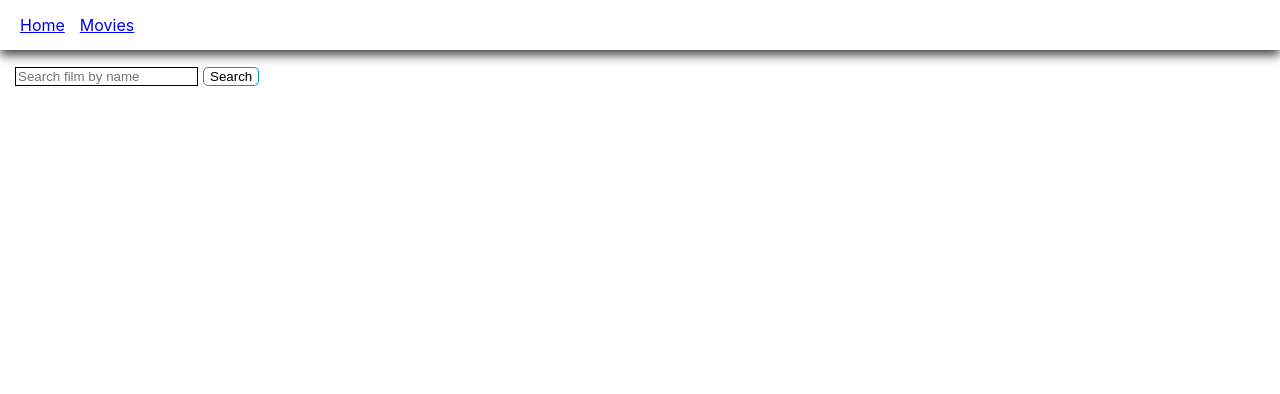
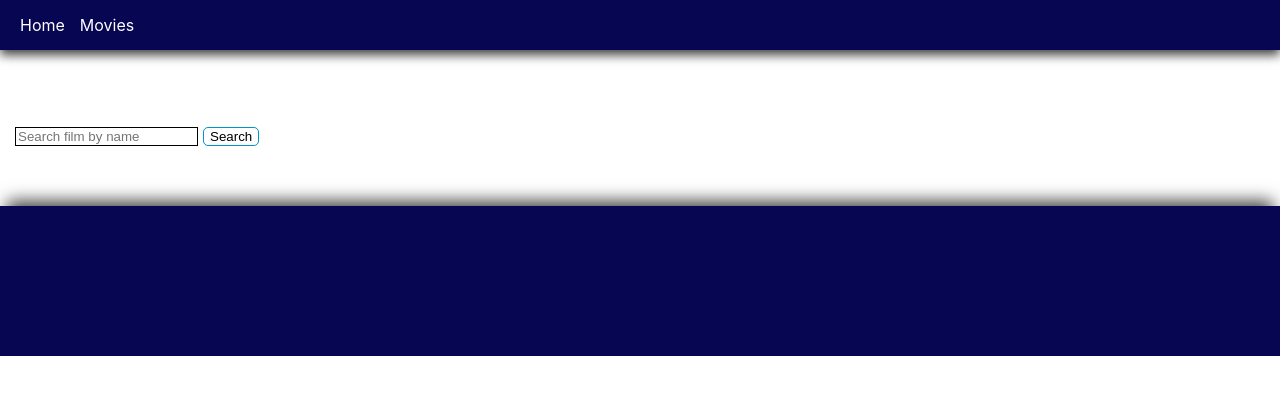
Before and after one commit to vladisulian/-goit-react-hw-05-movies, a React (Create React App) app: page /goit-react-hw-05-movies/movies in a window 1280 px wide. Shown: the top 394 px of the page. Built offline with nearby package versions, Linux system fonts and the light colour scheme.

Commit message:
Edit styles

```diff
--- a/src/Layout/Header.css
+++ /dev/null
@@ -1,19 +0,0 @@
-header {
-  display: flex;
-  align-items: center;
-
-  width: 100%;
-  height: 50px;
-
-  box-shadow: 0px 5px 10px 0px rgba(0, 0, 0, 0.75);
-}
-.navigation {
-  display: flex;
-  gap: 15px;
-
-  margin-left: 20px;
-}
-
-h3 {
-  margin-left: 15px;
-}
--- /dev/null
+++ b/src/Layout/Layout.css
@@ -0,0 +1,39 @@
+header {
+  display: flex;
+  align-items: center;
+
+  width: 100%;
+  height: 50px;
+
+  background-color: rgb(6, 6, 82);
+  box-shadow: 0px 5px 10px 0px rgba(0, 0, 0, 0.75);
+}
+.navigation {
+  display: flex;
+  gap: 15px;
+
+  margin-left: 20px;
+}
+
+h3 {
+  margin-left: 15px;
+}
+
+a {
+  color: white;
+  text-decoration: none;
+}
+a:hover {
+  color: orange;
+}
+
+main {
+  padding: 60px 0;
+}
+
+footer {
+  width: 100%;
+  height: 150px;
+  background-color: rgb(6, 6, 82);
+  box-shadow: 0px -12px 16px -7px rgba(0, 0, 0, 0.75);
+}
--- a/src/Layout/Layout.jsx
+++ b/src/Layout/Layout.jsx
@@ -1,4 +1,4 @@
-import './Header.css';
+import './Layout.css';
 import './Base.css';
 import { NavLink, Outlet } from 'react-router-dom';
 
@@ -15,6 +15,8 @@ export const Layout = () => {
       <main>
         <Outlet />
       </main>
+
+      <footer></footer>
     </>
   );
 };
```
